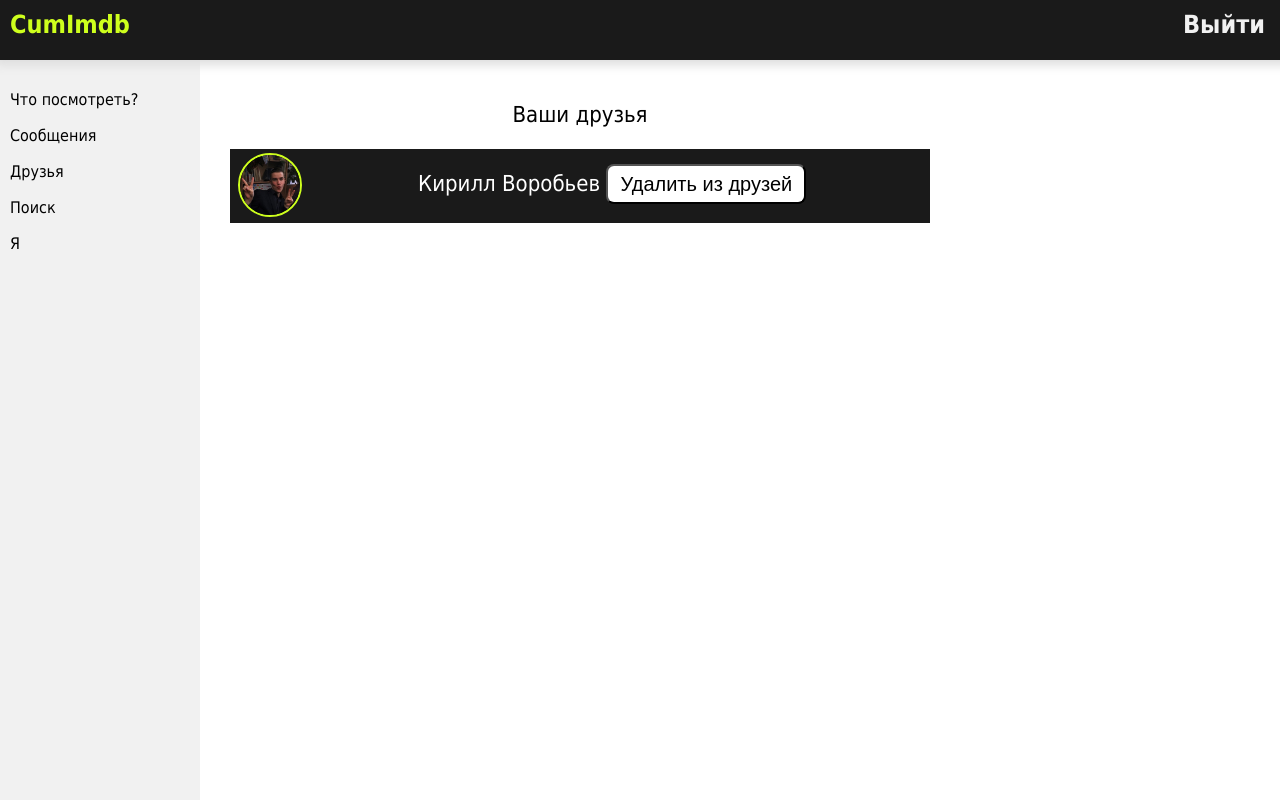
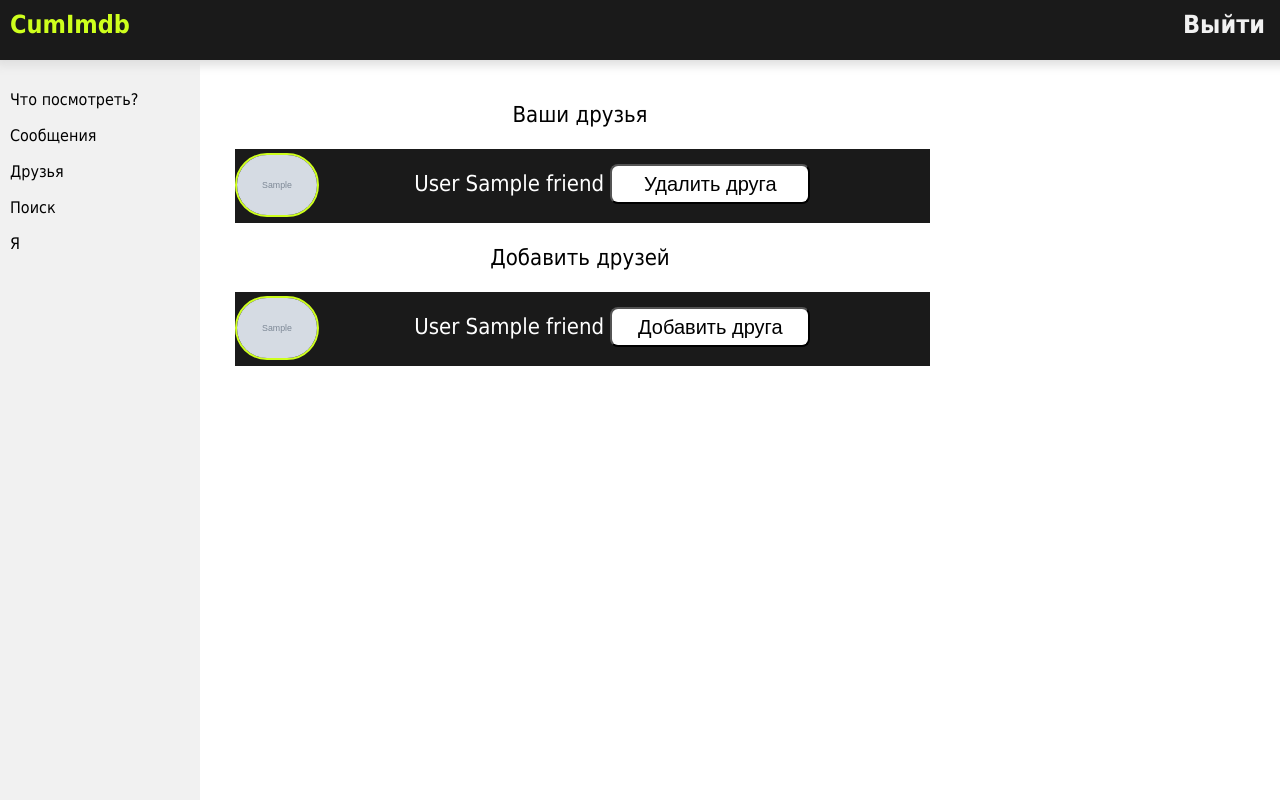
Before and after one commit to Fesmat/rec, a Flask app: template templates/friends.html in a window 1280 px wide. Run offline with Flask 2, Linux system fonts and the light colour scheme; the template is opened without the code that fills it: values that come from a table or form of the project are taken from there, most other values are stand-ins (such as "Sample title", 1, 10 or a date in 2020); grey boxes marked "Sample" are stand-in pictures; some libraries are stand-ins or nearby versions.

```diff
--- a/data/posts.py
+++ b/data/posts.py
@@ -16,4 +16,5 @@ class Post(SqlAlchemyBase, SerializerMixin):
     text = sqlalchemy.Column(sqlalchemy.String, nullable=False)
 
     creation_date = sqlalchemy.Column(sqlalchemy.DateTime, nullable=True, default=datetime.datetime.now)
+    film_id = sqlalchemy.Column(sqlalchemy.String, nullable=True)
     user = orm.relation('User')
--- a/data/users.py
+++ b/data/users.py
@@ -17,7 +17,7 @@ class User(SqlAlchemyBase, UserMixin, SerializerMixin):
     surname = sqlalchemy.Column(sqlalchemy.String, nullable=False)
     age = sqlalchemy.Column(sqlalchemy.Integer, nullable=False)
     description = sqlalchemy.Column(sqlalchemy.Text, nullable=False)
-    photo = sqlalchemy.Column(sqlalchemy.String, nullable=True)
+    photo = sqlalchemy.Column(sqlalchemy.String, nullable=True, default='/db/user_images/default.jpg')
     number_liked_posts = sqlalchemy.Column(sqlalchemy.Integer, nullable=False, default=0)
     number_own_posts = sqlalchemy.Column(sqlalchemy.Integer, nullable=False, default=0)
     friends = sqlalchemy.Column(sqlalchemy.String, nullable=True)
--- a/static/css/my_page.css
+++ b/static/css/my_page.css
@@ -119,8 +119,9 @@ body {
 .friends {
     width: 200px;
     height: 400px;
-    background-color: black;
+    background-color: #1a1a1a;
     margin-left: 22px;
+    margin-top: 35px;
     color: white;
     float: left;
 }
@@ -220,3 +221,20 @@ body {
     color: #f1f1f1;
     margin-right: 25px;
 }
+#upload_file {
+    color: black;
+    color:white;
+
+}
+.user-friends-mini-div {
+    margin-left: 10px;
+    margin-top: 10px;
+}
+.user-mini-image{
+    width: 65px;
+    margin-right: 10px;
+}
+.user-mini-info {
+    width: 40px;
+    margin-left: 10px;
+}
--- a/templates/friends.html
+++ b/templates/friends.html
@@ -36,23 +36,43 @@
     <div class="form-body">
         <div class="user-friends">
             <p style="color: black; font-family: Tahoma; text-align: center;">Ваши друзья</p>
-            <div class="user-friends-div">
-
-                <form action="" method="post" style="margin-left: 5px; margin-top: 5px; width:auto; height: auto; top: 2px;">
-                    {{ form.hidden_tag() }}
-
+            <form action="" method="POST"
+                  style="margin-left: 5px; margin-top: 5px; width:auto; height: auto; top: 2px;">
+                {% for friend in friends %}
+                <div class="user-friends-div">
                     <div class="post-mini-image" style="padding-bottom: 4px;"><img
-                            src="/download/db/user_images/avatar.jpg"
+                            src="/download{{friend.photo}}"
                             style="border-radius: 100px; border:2px solid #ceff1d;"
                             width=auto height=60px></div>
                     <div class="info-user">
-                        {{ form.username.label}}
-                        {{ form.unfriend(type="submit", class="btn btn-primary go-btn") }}
+                        <a href="/user/{{friend.id}}" style="text-decoration:none; color:white;"><k>{{ friend.surname + ' ' + friend.name }}</k></a>
+                        <button name="unfriend{{loop.index0}}" type="submit" class="btn-primary"
+                                id="unfriend{{loop.index0}}" value="{{friend.id}}">Удалить друга</button>
                     </div>
-
                     <div>{{ message }}</div>
-                </form>
-            </div>
+                </div>
+                {% endfor %}
+            </form>
+        </div>
+        <div class="make-friends">
+            <p style="color: black; font-family: Tahoma; text-align: center;">Добавить друзей</p>
+            <form action="" method="POST"
+                  style="margin-left: 5px; margin-top: 5px; width:auto; height: auto; top: 2px;">
+                {% for friend in may_be_friends %}
+                <div class="user-friends-div">
+                    <div class="post-mini-image" style="padding-bottom: 4px;"><img
+                            src="/download{{friend.photo}}"
+                            style="border-radius: 100px; border:2px solid #ceff1d;"
+                            width=auto height=60px></div>
+                    <div class="info-user">
+                        <a href="/user/{{friend.id}}" style="text-decoration:none; color:white;"><k>{{ friend.surname + ' ' + friend.name }}</k></a>
+                        <button name="make_friend{{loop.index0}}" type="submit" class="btn-primary"
+                                id="make_friend{{loop.index0}}" value="{{friend.id}}">Добавить друга</button>
+                    </div>
+                    <div>{{ message }}</div>
+                </div>
+                {% endfor %}
+            </form>
         </div>
     </div>
 </div>
--- a/templates/search_films.html
+++ b/templates/search_films.html
@@ -99,8 +99,11 @@ $.getJSON('/load_films/' + document.getElementById("search").value.split(' ').jo
         var p_cl = null;
         var im_cl = null;
         $.map(data, function(item) {
-        elem = block_films.appendChild(document.createElement('div'));
+        a_cl = block_films.appendChild(document.createElement('a'));
+        elem = a_cl.appendChild(document.createElement('div'));
         elem.setAttribute('class', 'film_short_info');
+        a_cl.setAttribute('class', 'film_href');
+        a_cl.setAttribute('href', '/film' + item.id)
         im_cl = elem.appendChild(document.createElement('img'));
         im_cl.setAttribute('src', item.image_url);
         im_cl.setAttribute('class', 'film_image');
```
Also changed, not shown: forms/register_user.py (+26 -1 lines), static/css/search.css (+3 -4 lines), templates/user.html (+19 -6 lines), db/global.db (deleted).
